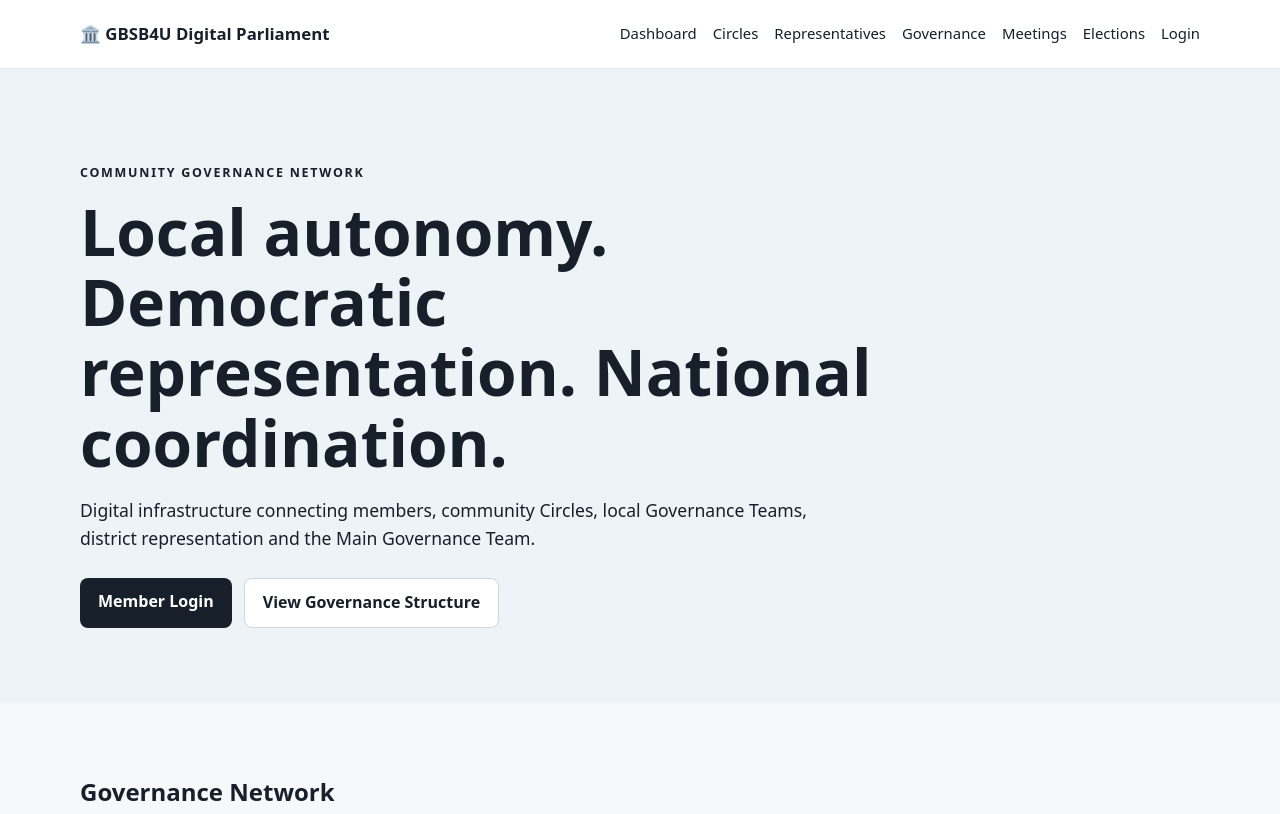
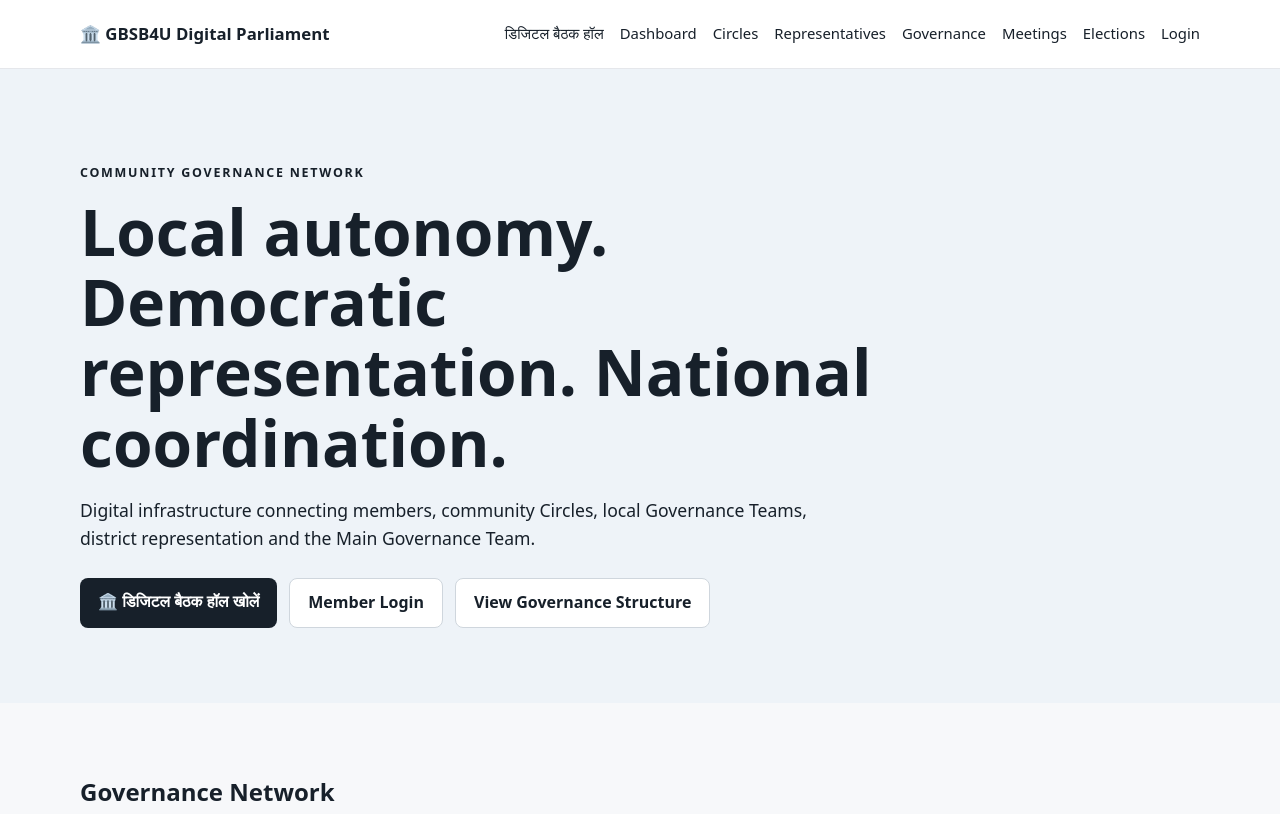
Before and after one commit to ajaysingh132/gbsbforyou-constitution, a plain HTML site: page index.html in a window 1280 px wide. Shown: the top 814 px of the page. Drawn offline with Linux system fonts and the light colour scheme; files that its build step writes are made by us from their sources.

Commit message:
feat: link digital meeting hall from homepage

```diff
--- a/index.html
+++ b/index.html
@@ -8,14 +8,14 @@
 <body>
 <header class="header"><div class="container nav">
 <a class="brand" href="index.html">🏛️ GBSB4U Digital Parliament</a>
-<nav><a href="dashboard.html">Dashboard</a><a href="circles.html">Circles</a><a href="representatives.html">Representatives</a><a href="governance.html">Governance</a><a href="meetings.html">Meetings</a><a href="elections.html">Elections</a><a href="login.html">Login</a></nav>
+<nav><a href="meeting-hall.html">डिजिटल बैठक हॉल</a><a href="dashboard.html">Dashboard</a><a href="circles.html">Circles</a><a href="representatives.html">Representatives</a><a href="governance.html">Governance</a><a href="meetings.html">Meetings</a><a href="elections.html">Elections</a><a href="login.html">Login</a></nav>
 </div></header>
 <main>
 <section class="hero"><div class="container">
 <span class="eyebrow">COMMUNITY GOVERNANCE NETWORK</span>
 <h1>Local autonomy. Democratic representation. National coordination.</h1>
 <p>Digital infrastructure connecting members, community Circles, local Governance Teams, district representation and the Main Governance Team.</p>
-<div class="actions"><a class="btn" href="login.html">Member Login</a><a class="btn secondary" href="governance.html">View Governance Structure</a></div>
+<div class="actions"><a class="btn" href="meeting-hall.html">🏛️ डिजिटल बैठक हॉल खोलें</a><a class="btn secondary" href="login.html">Member Login</a><a class="btn secondary" href="governance.html">View Governance Structure</a></div>
 </div></section>
 <section class="container section">
 <h2>Governance Network</h2>
```
